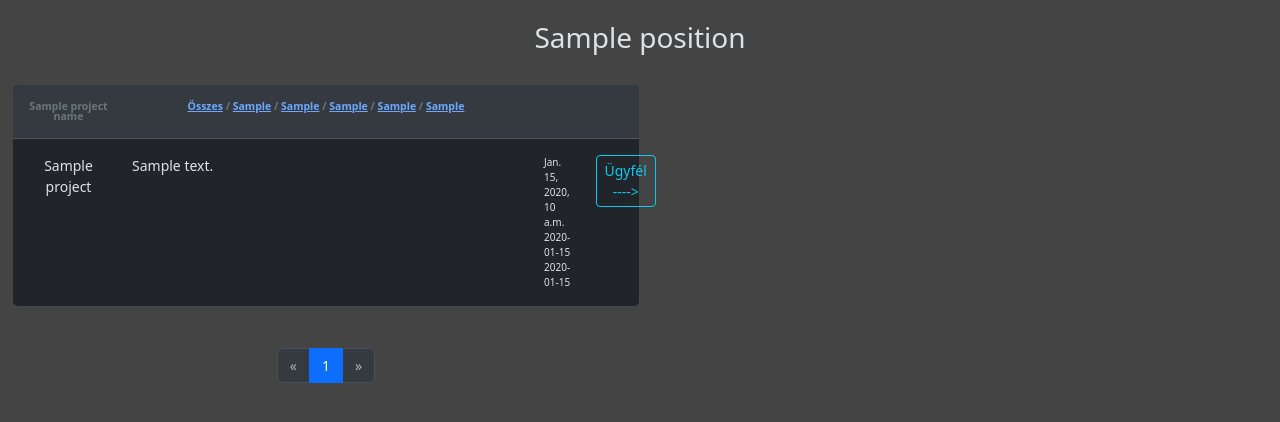
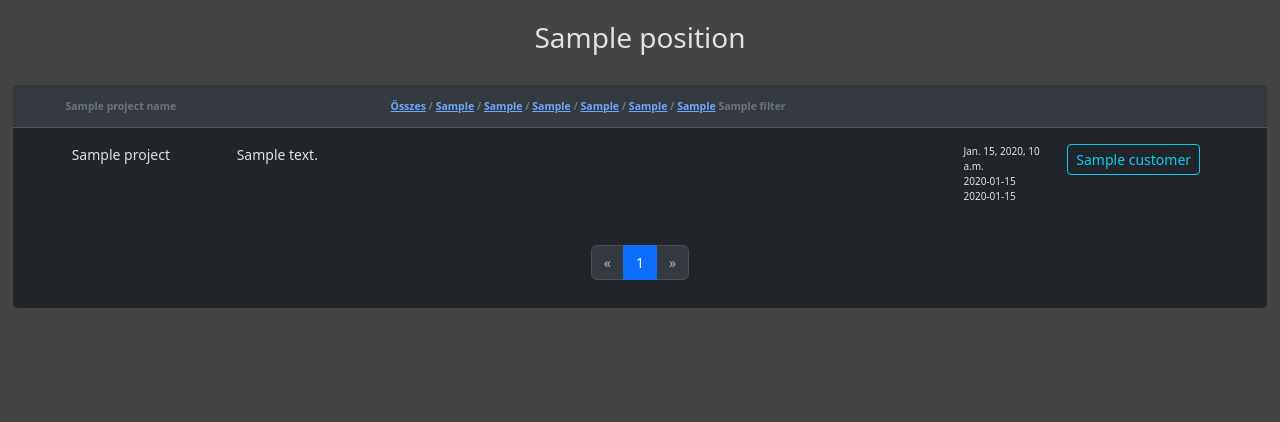
Before and after one commit to BojtorGabor/INKA, a Django app: template inka/innovativ/templates/tasks.html in a window 1280 px wide. Shown: the part 56-478 px from the top of the page. Run offline with Django 5.2, Linux system fonts and the light colour scheme; the template is opened without the code that fills it: most values are stand-ins (such as "Sample title", 1, 10 or a date in 2020).

Commit message:
02.1 Első megkeresés szétágazódásai.

```diff
--- a/inka/innovativ/models.py
+++ b/inka/innovativ/models.py
@@ -57,7 +57,7 @@ class Customer(models.Model):
 # Ügyfelek különféle állapotai
 class CustomerHistory(models.Model):
     HISTORY_CHOICE = (
-        ('0.0:', 'Importálva'),
+        ('1.0:', 'Importálva'),
     )
     customer = models.ForeignKey(Customer, on_delete=models.CASCADE)  # Ügyfél hozzárendelése
     history = models.CharField(max_length=6, choices=HISTORY_CHOICE, default='0.0:')  # Ügyfelet érintő események
@@ -72,6 +72,7 @@ class Task(models.Model):
         ('2:', 'Új feladat'),
         ('3:', 'Folyamatban'),
         ('4:', 'Elkészült'),
+        ('5:', 'Lezárt'),
     )
     COLOR_CHOICES = (
         ('0:', 'px-2'),
@@ -79,6 +80,7 @@ class Task(models.Model):
         ('2:', 'bg-danger-subtle border border-danger rounded-2 py-1 px-2'),
         ('3:', 'bg-warning-subtle border border-warning rounded-2 py-1 px-2'),
         ('4:', 'bg-success-subtle border border-success rounded-2 py-1 px-2'),
+        ('5:', 'bg-success-subtle border border-primary rounded-2 py-1 px-2'),
     )
 
     type = models.CharField(max_length=2, choices=TYPE_CHOICES, default='0:')
--- a/inka/innovativ/templates/tasks.html
+++ b/inka/innovativ/templates/tasks.html
@@ -6,7 +6,7 @@
 	</div>
 	<br/>
 
-<div class="col-sm-6">
+	<div class="col-sm-12">
 		<div class="card mb-3">
 			<div class="card-header badge bg-body-secondary text-wrap text-secondary p-3">
 				<div class="row">
@@ -17,7 +17,7 @@
 							{{ project_name }}
 						{% endif %}
 					</div>
-				<div class="col-8 text-center">
+					<div class="col-7 text-center">
 						<a href="{% url 'tasks' 'all' project_name %}"
 						   >Összes</a> /
 						<a href="{% url 'tasks' 'new' project_name %}"
@@ -26,10 +26,13 @@
 						   class="{{ type_color.3.1 }}">{{ type_choices.3.1 }}</a> /
 						<a href="{% url 'tasks' 'ready' project_name %}"
 						   class="{{ type_color.4.1 }}">{{ type_choices.4.1 }}</a> /
+						<a href="{% url 'tasks' 'closed' project_name %}"
+						   class="{{ type_color.5.1 }}">{{ type_choices.5.1 }}</a> /
 						<a href="{% url 'tasks' 'warning' project_name %}"
 						   class="{{ type_color.1.1 }}">{{ type_choices.1.1 }}</a> /
 						<a href="{% url 'tasks' 'event' project_name %}"
 						   class="{{ type_color.0.1 }}">{{ type_choices.0.1 }}</a>
+						{{ filter }}
 					</div>
 				</div>
 			</div>
@@ -51,17 +54,19 @@
 									{% endif %}
 								</div>
 								{% if task.type == '0:' %}
-								<div class="col-8 {{ type_color.0.1 }}" style="text-align: justify">
+									<div class="col-7 {{ type_color.0.1 }}" style="text-align: justify">
 								{% elif task.type == '1:' %}
-								<div class="col-8 {{ type_color.1.1 }}" style="text-align: justify">
+									<div class="col-7 {{ type_color.1.1 }}" style="text-align: justify">
 								{% elif task.type == '2:' %}
-								<div class="col-8 {{ type_color.2.1 }}" style="text-align: justify">
+									<div class="col-7 {{ type_color.2.1 }}" style="text-align: justify">
 								{% elif task.type == '3:' %}
-								<div class="col-8 {{ type_color.3.1 }}" style="text-align: justify">
+									<div class="col-7 {{ type_color.3.1 }}" style="text-align: justify">
 								{% elif task.type == '4:' %}
-								<div class="col-8 {{ type_color.4.1 }}" style="text-align: justify">
+									<div class="col-7 {{ type_color.4.1 }}" style="text-align: justify">
+								{% elif task.type == '5:' %}
+									<div class="col-7 {{ type_color.5.1 }}" style="text-align: justify">
 								{% else %}
-								<div class="col-8" style="text-align: justify">
+									<div class="col-7" style="text-align: justify">
 								{% endif %}
 									{{ task.comment|linebreaksbr }}
 									</div>
@@ -81,8 +86,9 @@
 									</div>
 								</div>
 								{% if task.customer_id %}
-								<div class="col-1">
-									<a href="#" class="btn btn-outline-info btn-sm">Ügyfél ----></a>
+									<div class="col-2">
+										<a href="#"
+										   class="btn btn-outline-info btn-sm">{{ task.customer }}</a>
 									</div>
 								{% endif %}
 							</div>
@@ -93,8 +99,9 @@
 					</div>
 				</div>
 			{% endfor %}
-	</div>
 			<br/>
 			{% include 'pager_bottom.html' %}
 		</div>
+		<br/>
+	</div>
 {% endblock %}
--- a/inka/innovativ/views_projects.py
+++ b/inka/innovativ/views_projects.py
@@ -104,7 +104,7 @@ def p_02_1_elso_megkereses(request, project, task_id):
     return render(request, 'p_02_1_elso_megkereses.html', {'project': project, 'task': task})
 
 
-def p_02_2_adatok_egyeztetese(request, project, task_id):
+def p_02_2_indikativ_arajanlat(request, project, task_id):
     cont = '02.2.'
     return render(request, 'project_proba.html', {'project': project})
 
```
Also changed, not shown: inka/inka/urls.py (+1 -7 lines), inka/innovativ/templates/p_02_1_elso_megkereses.html (+9 -4 lines), inka/innovativ/views.py (+8 -2 lines), inka/innovativ/views_projects02.py (+9 -0 lines), inka/static/styles.css (renamed from inka/innovativ/static/styles.css). Lines whose indentation alone changed are shown as unchanged.
